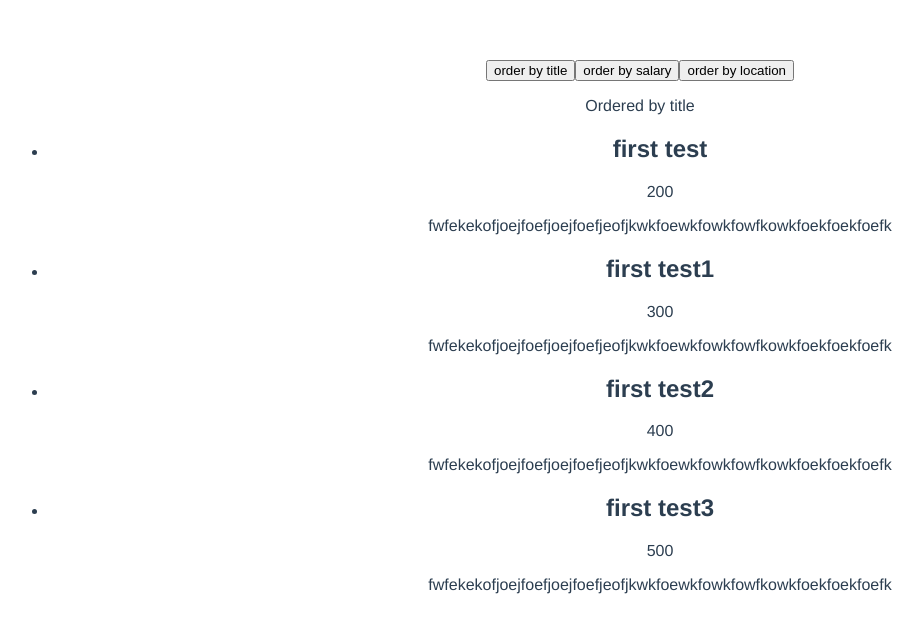
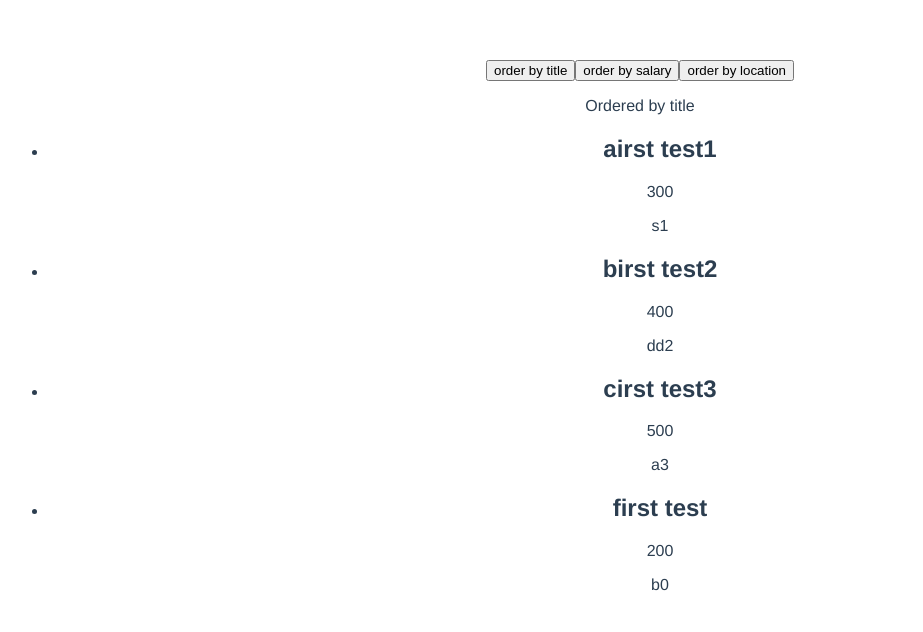
Before and after one commit to RiceHamburger/sharepoint-staticpage-vue, a Vue app: page / in a window 1280 px wide. Shown: the top 632 px of the page, without its empty margins (0-923 px from the left). Built offline with nearby package versions, Linux system fonts and the light colour scheme.

Commit message:
order animation

```diff
--- a/src/App.vue
+++ b/src/App.vue
@@ -30,10 +30,10 @@ export default defineComponent({
     // }
 
     const jobs = ref<Job[]>([
-      {title:'first test',location:'f0',salary:200,id:0},
-      {title:'first test1',location:'f1',salary:300,id:1},
-      {title:'first test2',location:'f2',salary:400,id:2},
-      {title:'first test3',location:'f3',salary:500,id:3},
+      {title:'first test',location:'b0',salary:200,id:0},
+      {title:'airst test1',location:'s1',salary:300,id:1},
+      {title:'birst test2',location:'dd2',salary:400,id:2},
+      {title:'cirst test3',location:'a3',salary:500,id:3},
     ])
 
     const order = ref<OrderTerm>('title')
--- a/src/components/jobsList.vue
+++ b/src/components/jobsList.vue
@@ -1,5 +1,5 @@
 <script lang="ts">
-import { defineComponent, PropType } from 'vue'
+import { computed, defineComponent, PropType } from 'vue'
 import Job from '@/types/job'
 import OrderTerm from '@/types/OrderTerm'
 
@@ -13,6 +13,18 @@ export default defineComponent({
             required:true,
             type: String as PropType<OrderTerm>
         }
+    },
+    setup(props){
+        const orderJobs = computed(()=>{
+            return [...props.jobs].sort((a:Job,b:Job)=>{
+                // console.log(a[props.order] > b[props.order] ? 1:-1);
+                return a[props.order] > b[props.order] ? 1:-1
+            })
+        })
+
+        return{
+            orderJobs
+        }
     }
 })
 </script>
@@ -20,22 +32,24 @@ export default defineComponent({
 <template>
     <div class="job-list">
         <p>Ordered by {{order}}</p>
-        <ul>
-            <li v-for="job in jobs" :key="job.id">
+        <transition-group name="list" tag="ul">
+            <li v-for="job in orderJobs" :key="job.id">
                 <h2>{{job.title}}</h2>
                 <div class="salary">
                     {{job.salary}}
                 </div>
                 <div class="description">
                     <p>
-                        fwfekekofjoejfoefjoejfoefjeofjkwkfoewkfowkfowfkowkfoekfoekfoefk
+                        {{job.location}}
                     </p>
                 </div>
             </li>
-        </ul>
+        </transition-group>
     </div>
 </template>
 
 <style scoped>
-
+.list-move{
+    transition: all 1s;
+}
 </style>
```
Also changed, not shown: 1 other file (tests, documents, lock files or other folders).
